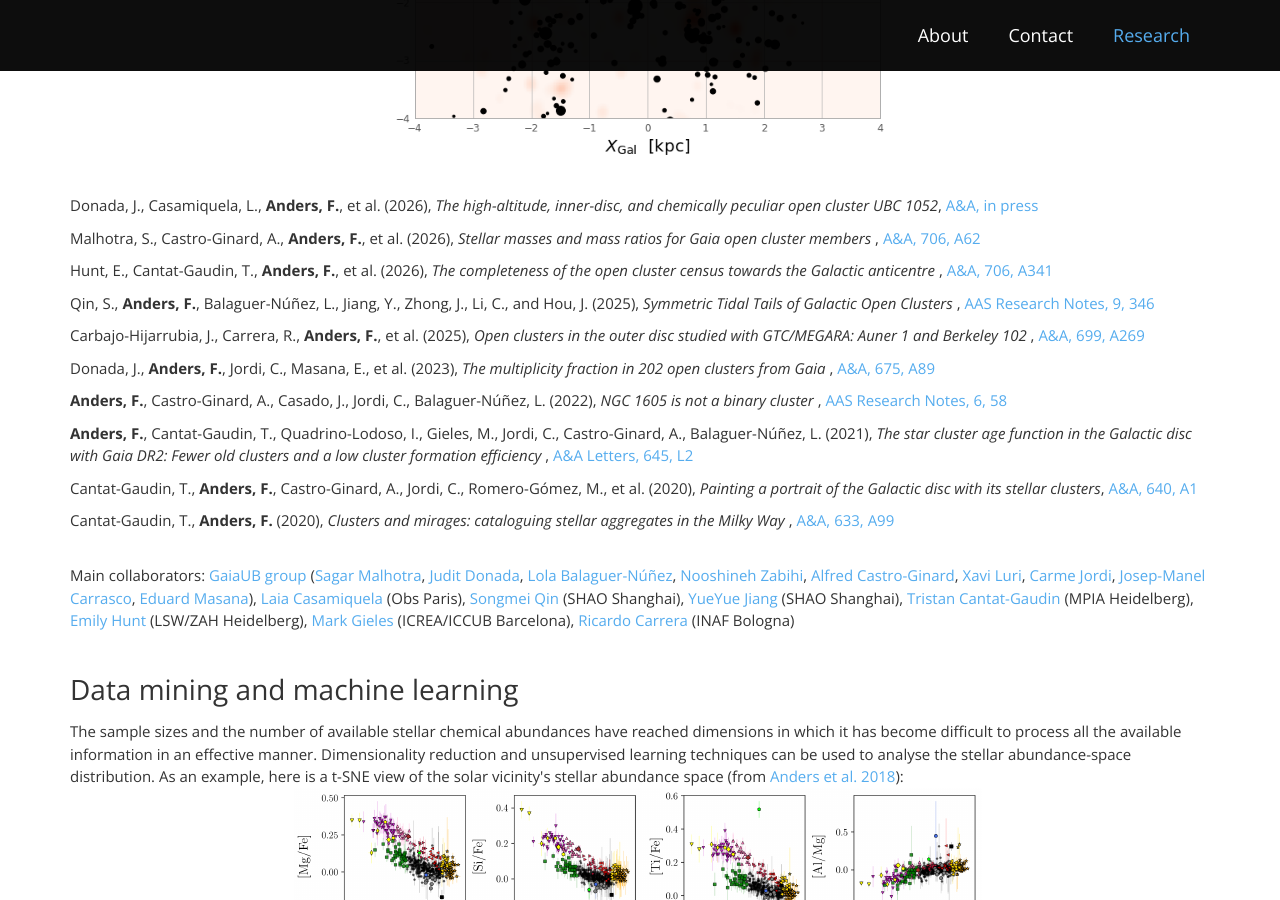
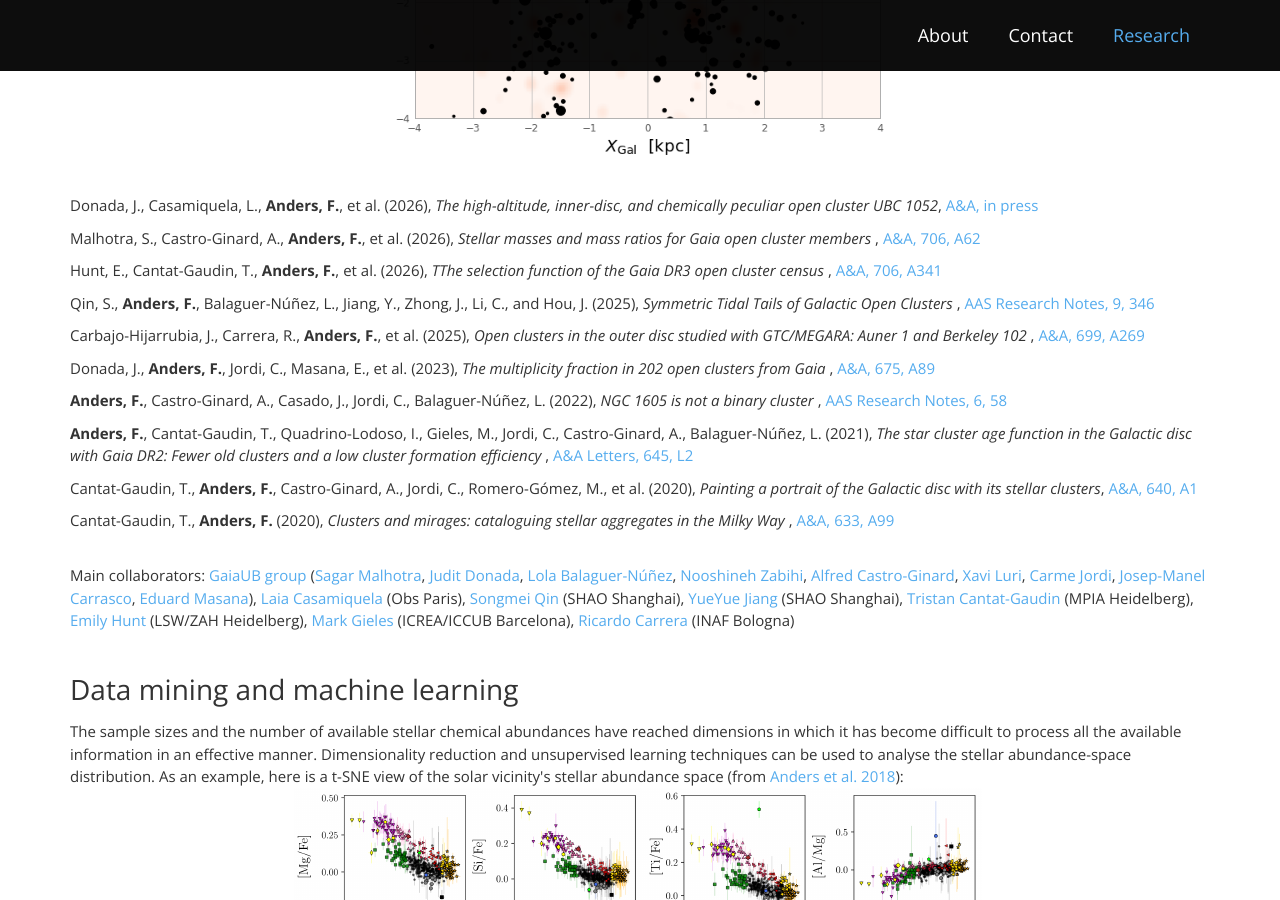
Before and after one commit to fjaellet/fjaellet.github.io, a Jekyll site: the page science.html, which Jekyll copies as it is, in a window 1280 px wide and 900 px high, scrolled down 2698 px. Built offline with Jekyll 4.4.1, drawn with Linux system fonts in a browser that asks for light colours; some of the changed text lies outside the part shown.

Commit message:
small corrections

```diff
--- a/science.html
+++ b/science.html
@@ -183,7 +183,7 @@ Main collaborators: <a href="https://gaia.ub.edu/?page_id=1338">GaiaUB group</a>
 
 <p> Malhotra, S., Castro-Ginard, A., <b>Anders, F.</b>, et al. (2026), <i>Stellar masses and mass ratios for Gaia open cluster members </i>, <a href="https://ui.adsabs.harvard.edu/abs/2026A%26A...706A..62M/abstract">A&A, 706, A62</a> </p>
 
-<p> Hunt, E., Cantat-Gaudin, T., <b>Anders, F.</b>, et al. (2026), <i>The completeness of the open cluster census towards the Galactic anticentre </i>, <a href="https://ui.adsabs.harvard.edu/abs/2026A%26A...706A.341H/abstract">A&A, 706, A341</a> </p>
+<p> Hunt, E., Cantat-Gaudin, T., <b>Anders, F.</b>, et al. (2026), <i>TThe selection function of the Gaia DR3 open cluster census </i>, <a href="https://ui.adsabs.harvard.edu/abs/2026A%26A...706A.341H/abstract">A&A, 706, A341</a> </p>
 
 <p> Qin, S., <b>Anders, F.</b>, Balaguer-Núñez, L., Jiang, Y., Zhong, J., Li, C., and Hou, J. (2025), <i>Symmetric Tidal Tails of Galactic Open Clusters </i>, <a href="https://ui.adsabs.harvard.edu/abs/2025RNAAS...9..346Q/abstract">AAS Research Notes, 9, 346</a> </p>
 
```
Also changed, not shown: other parts of science.html (+1 -1 lines).
